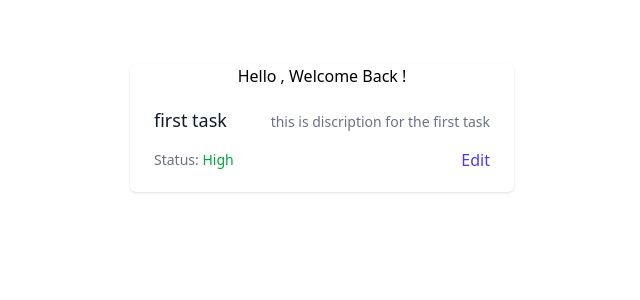
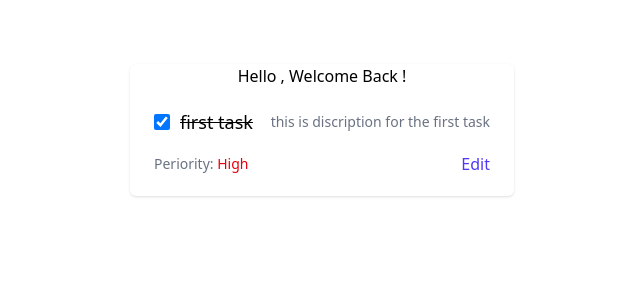
Before and after one commit to athmenfartas/todo-app, a React app: page / in a window 1280 px wide. Shown: the top 300 px of the page, without its empty margins (318-958 px from the left). Built offline with nearby package versions, Linux system fonts and the light colour scheme; the HTML template or start-up script is replaced by a standard one.

Commit message:
enhancing todo component

```diff
--- a/src/App.tsx
+++ b/src/App.tsx
@@ -17,7 +17,7 @@ function App() {
 
      {
       todos.map((todo) =>(
-        <Todo key={todo.id} status={todo.status} title={todo.title} periority={todo.periority} description={todo.decription}/>
+        <Todo key={todo.id} done={todo.done} title={todo.title} periority={todo.periority} description={todo.decription}/>
       ))
      }
      </ul>
--- a/src/components/Todo.tsx
+++ b/src/components/Todo.tsx
@@ -1,22 +1,30 @@
+import { useState } from "react"
 
 
 
-function Todo({key , status ,title , periority , description } : {key: number ,status : string, title : string , periority : string , description : string}) {
+function Todo({key , done ,title , periority , description } : {key: number ,done : boolean, title : string , periority : string , description : string}) {
+  const [checked , setChecked] = useState(done)
+
+  const handleClick = ()=>{
+    setChecked(prevCheck => !prevCheck)
+  }
   return (
-
-
-
 
 
  <li key={key}>
         <div className="px-4 py-5 sm:px-6">
             <div className="flex items-center justify-between">
-                <h3 className="text-lg leading-6 font-medium text-gray-900">{title}</h3>
-                <p className="mt-1 max-w-2xl text-sm text-gray-500">{description}</p>
+                <div className="flex items-center justify-center space-x-0.5">
+
+                <input id={`checkbox-${key}`} className=" w-4 h-4 border border-default-medium rounded-xs bg-neutral-secondary-medium " type="checkbox" checked={checked} onClick={handleClick}/>
+                <label htmlFor={`checkbox-${key}`} className={  `select-none ms-2 text-lg font-medium text-heading ${checked ? " line-through" : ""}`}>{title}</label>
+
+                </div>
+                <p className=" max-w-2xl text-sm text-gray-500">{description}</p>
             </div>
             <div className="mt-4 flex items-center justify-between">
-                <p className="text-sm font-medium text-gray-500">Status: <span className="text-green-600">{periority}</span></p>
-                <a href="#" className="font-medium text-indigo-600 hover:text-indigo-500">Edit</a>
+                <p className="text-sm font-medium text-gray-500">Periority: <span className="text-red-600">{periority}</span></p>
+                <button className="font-medium text-indigo-600 hover:text-indigo-500">Edit</button>
             </div>
         </div>
     </li>
--- a/src/data/todos.json
+++ b/src/data/todos.json
@@ -4,5 +4,5 @@
         "title" : "first task",
         "decription" : "this is discription for the first task",
         "periority" : "High",
-        "status" : "pending"
+        "done" : true
     }]
```
